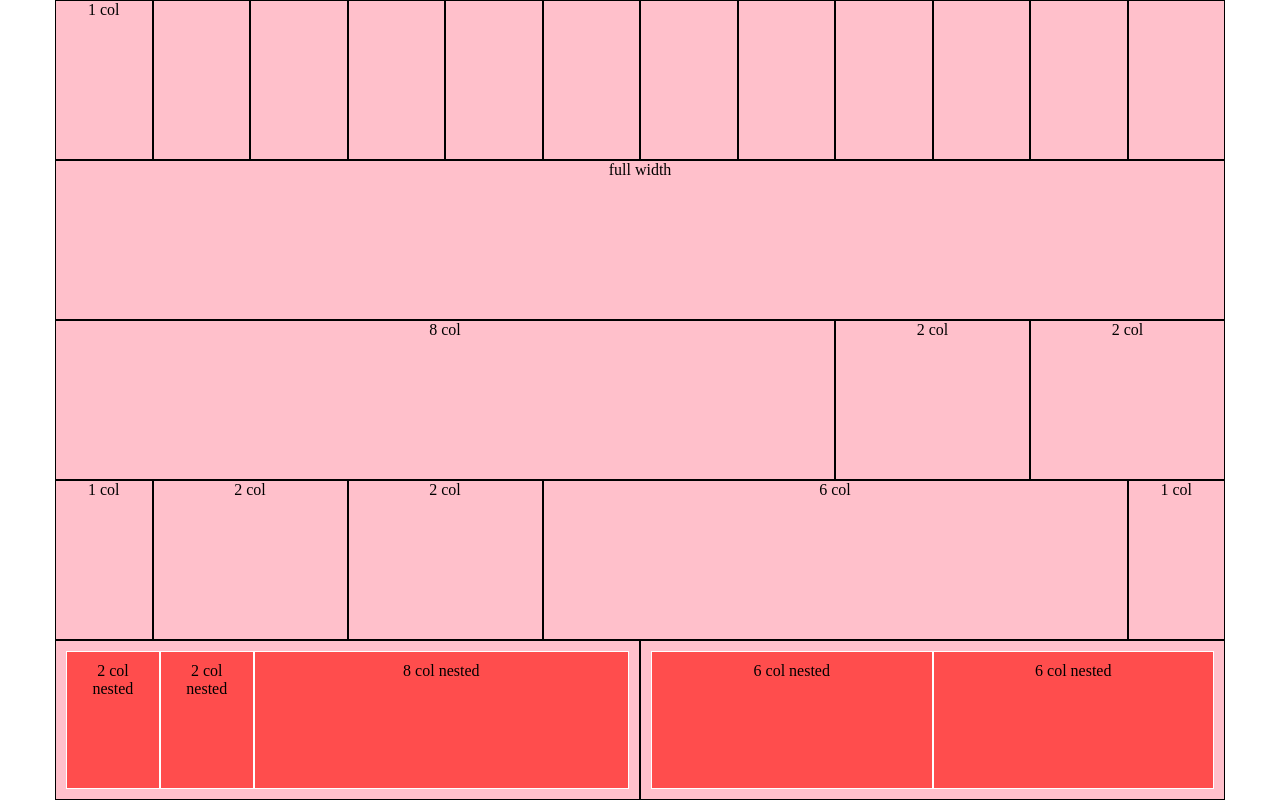
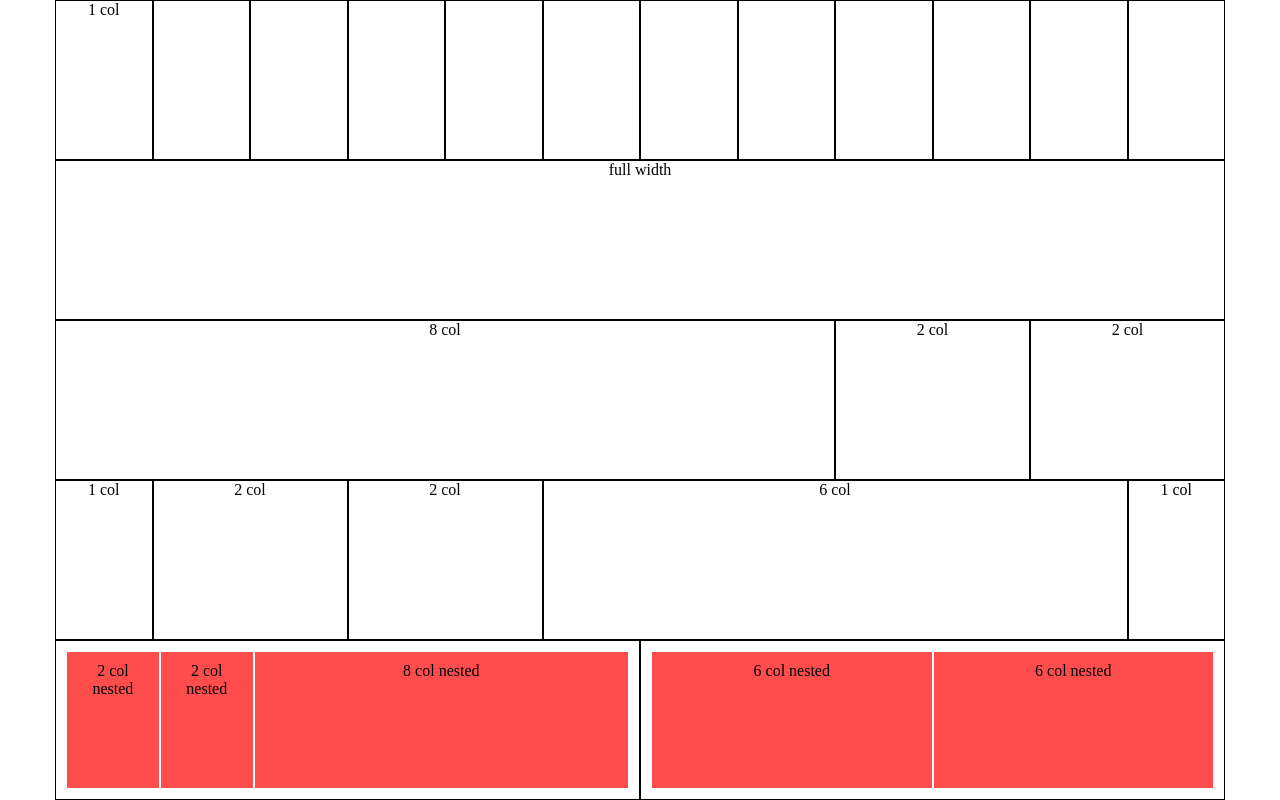
Before and after one commit to glSpisto-92/html-css-12bool, a plain HTML site: page index.html in a window 1280 px wide. Drawn offline with Linux system fonts and the light colour scheme.

Commit message:
fixati alcuni errori

```diff
--- a/css/style.css
+++ b/css/style.css
@@ -5,7 +5,6 @@
 
 .container{
   text-align: center;
-  background: pink;
   position: relative;
 }
 
--- a/index.html
+++ b/index.html
@@ -50,18 +50,16 @@
     </div>
 
     <!-- colonne nidificate -->
-    <div class="container">
-      <div class="col-6 pad">
+      <div class="col-6 pad container">
         <div class="col-2 color">2 col nested</div>
         <div class="col-2 color">2 col nested</div>
         <div class="col-8 color">8 col nested</div>
       </div>
 
-      <div class="col-6 pad">
+      <div class="col-6 pad container">
         <div class="col-6 color">6 col nested</div>
         <div class="col-6 color">6 col nested</div>
       </div>
-    </div>
   </div>
 </body>
 </html>
```
